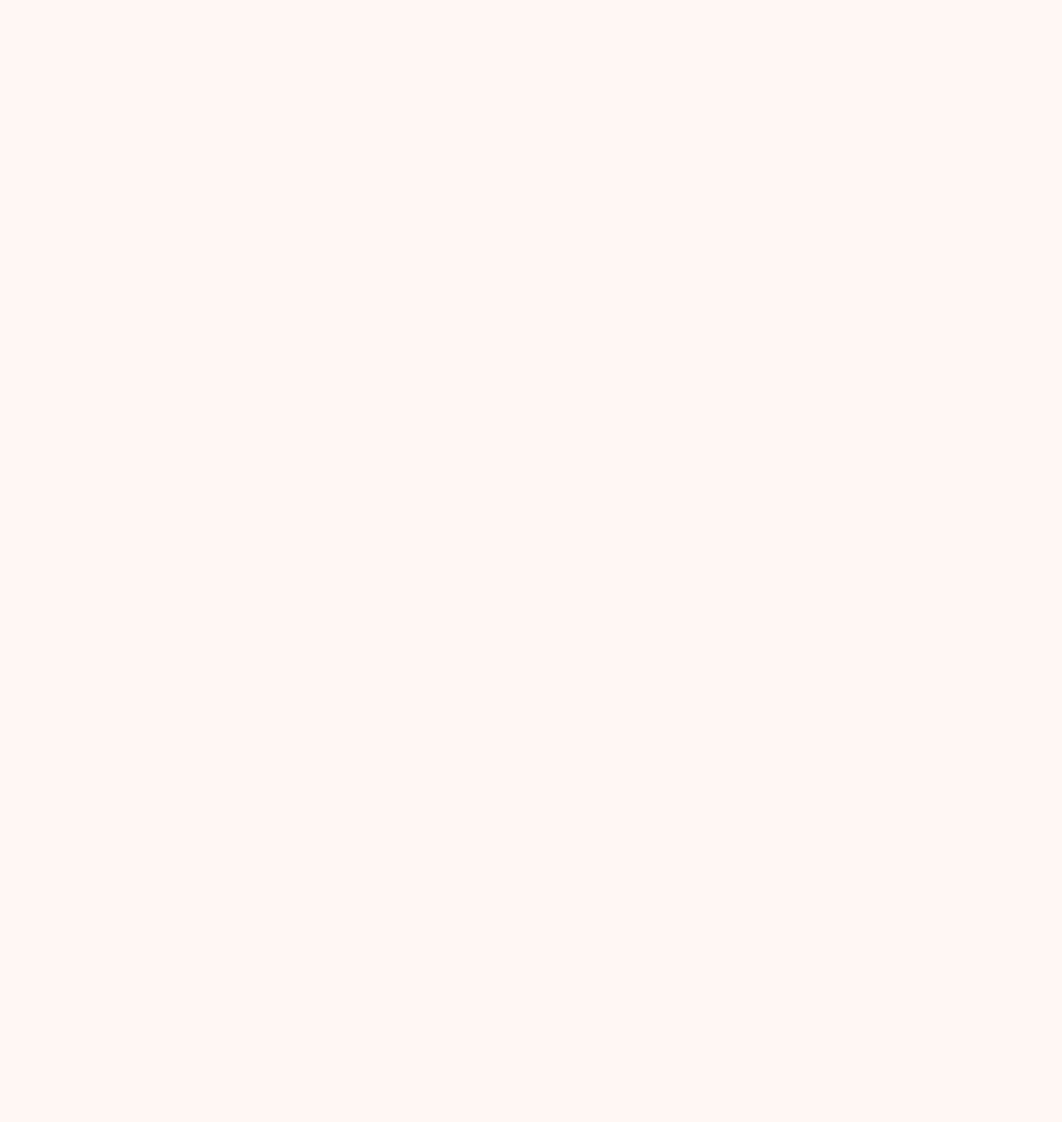
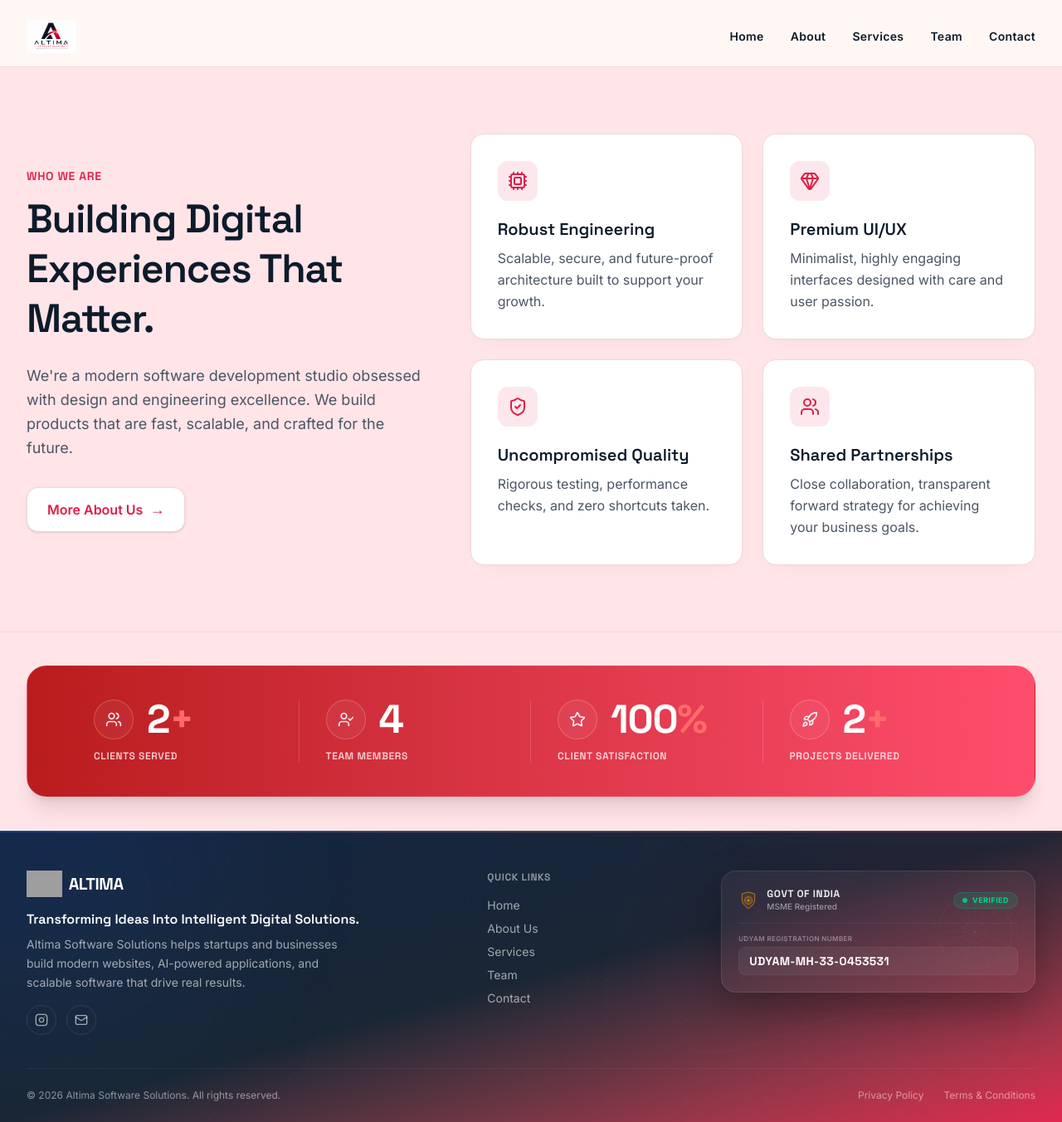
Before and after one commit to AltimaOak/Altima-portfolio, a React (Vite) app: page /about in a window 1280 px wide. Before the commit this address had no page. Shown: the whole page at 83% size. Before the commit the page ends 800 px from the top, so only its background shows below. Built offline with nearby package versions, Linux system fonts and the light colour scheme; grey boxes are pictures that could not be loaded.

Commit message:
fix the landing page

```diff
--- a/src/App.jsx
+++ b/src/App.jsx
@@ -1,6 +1,8 @@
 import { BrowserRouter as Router, Routes, Route, useLocation } from 'react-router-dom';
 import { useEffect } from 'react';
 import { Home } from './pages/Home';
+import { AboutPage } from './pages/AboutPage';
+import { TeamPage } from './pages/TeamPage';
 import { PrivacyPolicy } from './pages/PrivacyPolicy';
 import { TermsOfService } from './pages/TermsOfService';
 
@@ -32,6 +34,8 @@ function App() {
       <ScrollToHashElement />
       <Routes>
         <Route path="/" element={<Home />} />
+        <Route path="/about" element={<AboutPage />} />
+        <Route path="/team" element={<TeamPage />} />
         <Route path="/privacy" element={<PrivacyPolicy />} />
         <Route path="/terms" element={<TermsOfService />} />
       </Routes>
--- a/src/components/layout/Footer.jsx
+++ b/src/components/layout/Footer.jsx
@@ -105,9 +105,9 @@ export const Footer = () => {
             <h4 className="font-space-grotesk font-bold text-white mb-4 tracking-wider text-xs uppercase opacity-50">Quick Links</h4>
             <ul className="space-y-2 font-inter text-xs sm:text-sm">
               <li><a href="/#home" className="text-white/60 hover:text-white transition-colors duration-300">Home</a></li>
-              <li><a href="/#about" className="text-white/60 hover:text-white transition-colors duration-300">About Us</a></li>
+              <li><Link to="/about" className="text-white/60 hover:text-white transition-colors duration-300">About Us</Link></li>
               <li><a href="/#services" className="text-white/60 hover:text-white transition-colors duration-300">Services</a></li>
-              <li><a href="/#team" className="text-white/60 hover:text-white transition-colors duration-300">Team</a></li>
+              <li><Link to="/team" className="text-white/60 hover:text-white transition-colors duration-300">Team</Link></li>
               <li><a href="/#contact" className="text-white/60 hover:text-white transition-colors duration-300">Contact</a></li>
             </ul>
           </div>
--- a/src/components/layout/Navbar.jsx
+++ b/src/components/layout/Navbar.jsx
@@ -2,11 +2,12 @@ import { useState, useEffect } from 'react';
 import { motion, AnimatePresence } from 'framer-motion';
 import { Menu, X } from 'lucide-react';
 import { Button } from '../ui/Button';
-import { Link } from 'react-router-dom';
+import { Link, useLocation } from 'react-router-dom';
 
 export const Navbar = () => {
   const [isScrolled, setIsScrolled] = useState(false);
   const [isMobileMenuOpen, setIsMobileMenuOpen] = useState(false);
+  const location = useLocation();
 
   useEffect(() => {
     const handleScroll = () => {
@@ -16,13 +17,43 @@ export const Navbar = () => {
     return () => window.removeEventListener('scroll', handleScroll);
   }, []);
 
+  // Each link: if `to` is set, use React Router Link; otherwise use plain href anchor
   const navLinks = [
     { name: 'Home', href: '/#home' },
-    { name: 'About', href: '/#about' },
+    { name: 'About', to: '/about' },
     { name: 'Services', href: '/#services' },
-    { name: 'Team', href: '/#team' },
+    { name: 'Team', to: '/team' },
     { name: 'Contact', href: '/#contact' },
   ];
+
+  const linkClass = "text-text-heading hover:text-primary text-sm font-semibold tracking-wide transition-colors relative py-1";
+  const mobileLinkClass = "block px-3 py-2 text-base font-semibold text-text-heading hover:text-primary hover:bg-bg-secondary rounded-xl transition-colors";
+
+  const renderNavLink = (link, mobile = false) => {
+    const cls = mobile ? mobileLinkClass : linkClass;
+    if (link.to) {
+      return (
+        <Link
+          key={link.name}
+          to={link.to}
+          className={cls}
+          onClick={() => mobile && setIsMobileMenuOpen(false)}
+        >
+          {link.name}
+        </Link>
+      );
+    }
+    return (
+      <a
+        key={link.name}
+        href={link.href}
+        className={cls}
+        onClick={() => mobile && setIsMobileMenuOpen(false)}
+      >
+        {link.name}
+      </a>
+    );
+  };
 
   return (
     <header
@@ -39,18 +70,8 @@ export const Navbar = () => {
           </div>
 
           <nav className="hidden md:flex items-center gap-8">
-            {navLinks.map((link) => (
-              <a
-                key={link.name}
-                href={link.href}
-                className="text-text-heading hover:text-primary text-sm font-semibold tracking-wide transition-colors relative py-1"
-              >
-                {link.name}
-              </a>
-            ))}
+            {navLinks.map((link) => renderNavLink(link, false))}
           </nav>
-
-
 
           <div className="md:hidden flex items-center">
             <button
@@ -72,17 +93,7 @@ export const Navbar = () => {
             className="md:hidden bg-bg-primary border-t border-border-primary overflow-hidden shadow-lg"
           >
             <div className="px-4 pt-2 pb-6 space-y-3 flex flex-col mt-2">
-              {navLinks.map((link) => (
-                <a
-                  key={link.name}
-                  href={link.href}
-                  onClick={() => setIsMobileMenuOpen(false)}
-                  className="block px-3 py-2 text-base font-semibold text-text-heading hover:text-primary hover:bg-bg-secondary rounded-xl transition-colors"
-                >
-                  {link.name}
-                </a>
-              ))}
-
+              {navLinks.map((link) => renderNavLink(link, true))}
             </div>
           </motion.div>
         )}
--- /dev/null
+++ b/src/pages/AboutPage.jsx
@@ -0,0 +1,12 @@
+import { Layout } from '../components/layout/Layout';
+import { About } from '../components/sections/About';
+import { Stats } from '../components/sections/Stats';
+
+export const AboutPage = () => {
+  return (
+    <Layout>
+      <About />
+      <Stats />
+    </Layout>
+  );
+};
--- a/src/pages/Home.jsx
+++ b/src/pages/Home.jsx
@@ -1,9 +1,6 @@
 import { Layout } from '../components/layout/Layout';
 import { Hero } from '../components/sections/Hero';
-import { About } from '../components/sections/About';
-import { Stats } from '../components/sections/Stats';
 import { Services } from '../components/sections/Services';
-import { Team } from '../components/sections/Team';
 import { WhyChooseUs } from '../components/sections/WhyChooseUs';
 import { Testimonials } from '../components/sections/Testimonials';
 import { Contact } from '../components/sections/Contact';
@@ -12,11 +9,8 @@ export const Home = () => {
   return (
     <Layout>
       <Hero />
-      <About />
-      <Stats />
       <Services />
       <WhyChooseUs />
-      <Team />
       <Testimonials />
       <Contact />
     </Layout>
--- /dev/null
+++ b/src/pages/TeamPage.jsx
@@ -0,0 +1,10 @@
+import { Layout } from '../components/layout/Layout';
+import { Team } from '../components/sections/Team';
+
+export const TeamPage = () => {
+  return (
+    <Layout>
+      <Team />
+    </Layout>
+  );
+};
```
